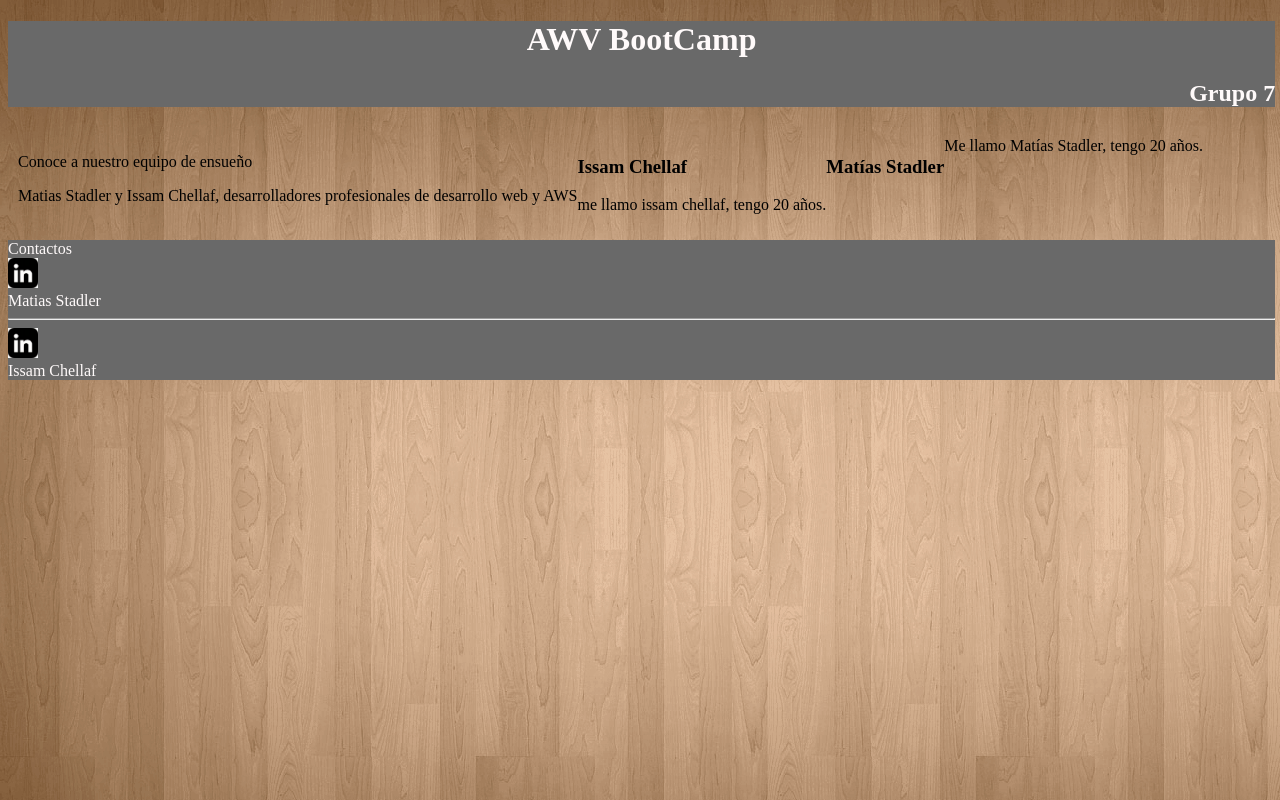
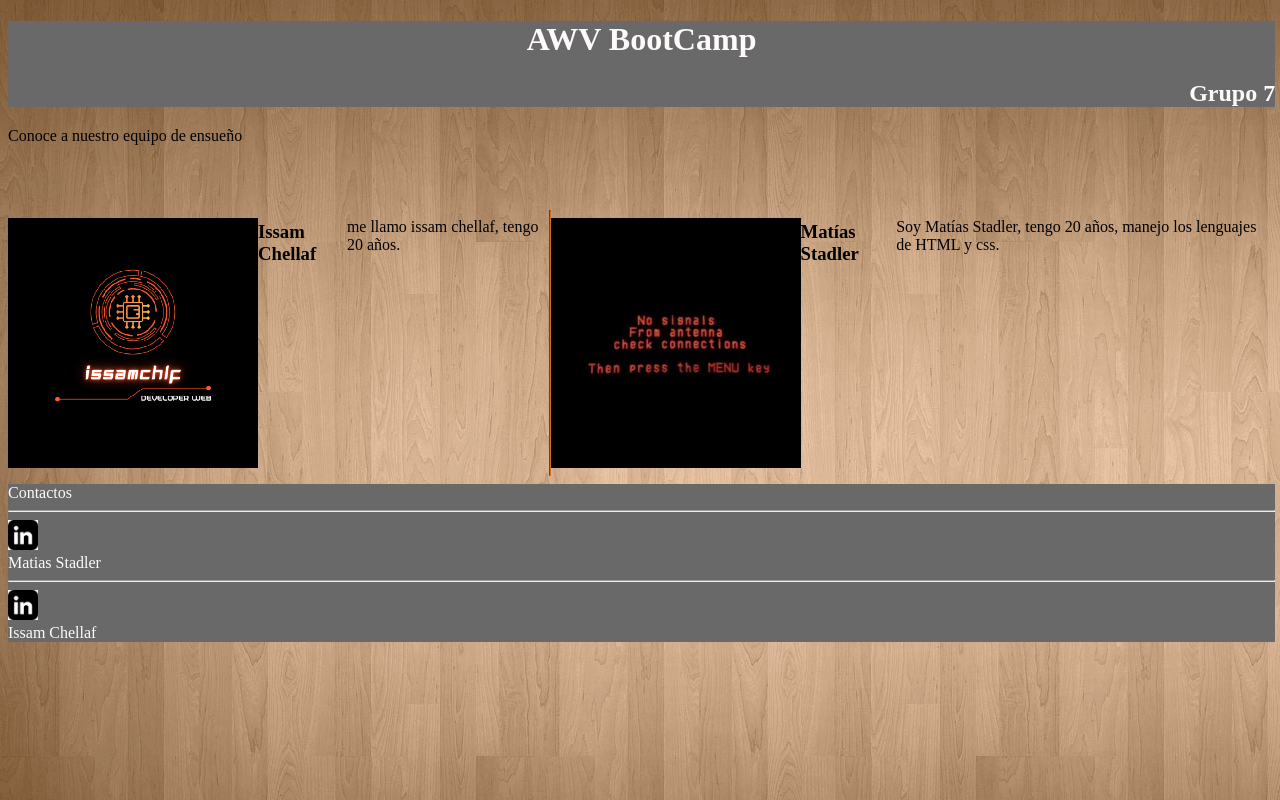
Before and after one commit to Matias-Stadler/Landing-Page, a plain HTML site: page index.html in a window 1280 px wide. Drawn offline with Linux system fonts and the light colour scheme.

Commit message:
css implement

```diff
--- a/css/style.css
+++ b/css/style.css
@@ -24,22 +24,30 @@ body{
     height:99%;
     width:99%;
 }
-.div-general{
-    min-height: 75px;
-    height: fit-content;
-    width: 100%;
-    padding-top: 10px;
-    padding-right: 10px;
-    padding-bottom: 10px;
-    padding-left: 10px;
-    display: flex;
-    flex-wrap: wrap;
-    margin-top: 0px;
-    margin-right: auto;
-    margin-bottom: 0px;
-    margin-left: auto;
-    justify-content: flex-start;
-}
 .div-intro{
     min-height: 75px;
-      }
+}
+.iss{
+    display: flex;
+    justify-content: flex-end;
+    flex-direction: row;
+}
+.am{
+    width: 250px;
+}
+.mat{
+    display: flex;
+    justify-content: flex-start;
+    flex-direction: column
+}
+.tias{
+    width: 250px;
+}
+.perido{
+    display: flex;
+    justify-content: space-between;
+}
+.line{
+    border-color: chocolate;
+
+}
--- a/index.html
+++ b/index.html
@@ -12,26 +12,27 @@
             <h2 class="g7">Grupo 7</h2>
         </header>
         <main>
-            <div class="div-general">
             <div class="div-intro">
                 <p class="text-blk heading-text">
                     Conoce a nuestro equipo de ensueño
                 </p>
-                  <p class="text-blk sub-heading-text">
-                    Matias Stadler y Issam Chellaf, desarrolladores profesionales de desarrollo web y AWS </p>
             </div>
-            <div>
+            <div class="perido">
+                <p class="iss">
+                    <img class="am" src="img/issam.png" alt="Issam Chellaf">
                     <h3>Issam Chellaf</h3>
                     <p>
                         me llamo issam chellaf, tengo 20 años.
                     </p>
+                </p>
+                <hr class="line">
+                <br>
+                <p class="mat">
+                    <img class="tias" src="img/koutar.jpg" alt="Matías Stadler">
+                    <h3>Matías Stadler</h3>
+                    <p>Soy Matías Stadler, tengo 20 años, manejo los lenguajes de HTML y css.</p>
+                </p>
             </div>
-            <p>
-                <h3>Matías Stadler</h3>
-                <div>
-                    Me llamo Matías Stadler, tengo 20 años.
-                </div>
-            </p>
         </main>
         <footer>
             <div>
@@ -39,6 +40,7 @@
             </div>
             <div>
                 <div>Contactos</div>
+                <hr>
                 <div class="Contactos">
                     <div>
                         <a href="https://www.linkedin.com/in/matias-stadler-8678b9326/">
@@ -48,7 +50,7 @@
                     <hr>
                     <div>
                         <a href="https://www.linkedin.com/in/issam-chellaf-1099352bb/">
-                        <img class="link" src="img/linkendin.png" alt=""></a>
+                        <img class="link" src="img/linkendin.png" alt="linkendin"></a>
                         <div>Issam Chellaf</div>
                     </div>
                 </div>
```
Also changed, not shown: img/issam.png (added), img/koutar.jpg (added). Lines whose indentation alone changed are shown as unchanged.
